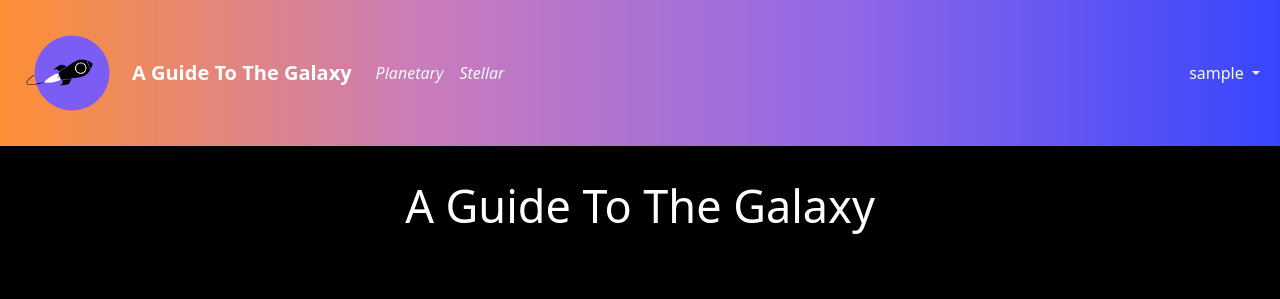
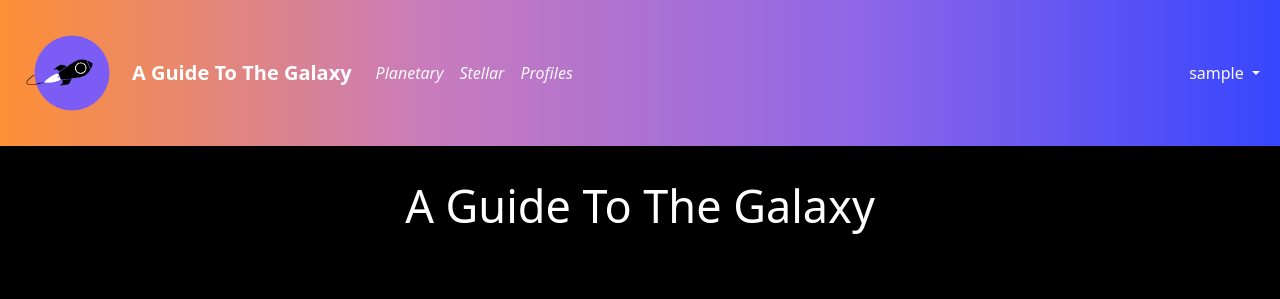
Before and after one commit to madisonDavis7/A-Guide-To-The-Galaxy, a Django app: page / in a window 1280 px wide. Shown: the top 299 px of the page. Run offline with Django 5.2, Linux system fonts and the light colour scheme; the visitor is signed in with stand-in values (Sample User, id 1).

Commit message:
add links for profiles on base

```diff
--- a/templates/base.html
+++ b/templates/base.html
@@ -29,6 +29,7 @@
           <ul class="navbar-nav me-auto mb-2 mb-lg-0">
             <li><a href="{% url 'planetary' %}" class="nav-link px-2 link-light fst-italic" >Planetary</a></li>
             <li><a href="{% url 'stellar' %}"class="nav-link px-2 link-light fst-italic">Stellar</a></li>
+            <li><a href="{% url 'profiles:all' %}"class="nav-link px-2 link-light fst-italic">Profiles</a></li>
           </ul>
           {% if user.is_authenticated %}
           <div class="mr-auto">
@@ -40,6 +41,9 @@
                 </a>
                 <ul class="dropdown-menu dropdown-menu-end">
                   <li><a class="dropdown-item link-dark" href="{% url 'account_change_password' %}">Change password</a></li>
+                  <li><hr class="dropdown-divider"></li>
+
+                  <li><a href="{% url 'profiles:view' pk=profile.pk %}" class="dropdown-item link-dark">Profile</a></li>
                   <li><hr class="dropdown-divider"></li>
 
                   {% if user.is_superuser %}
```
